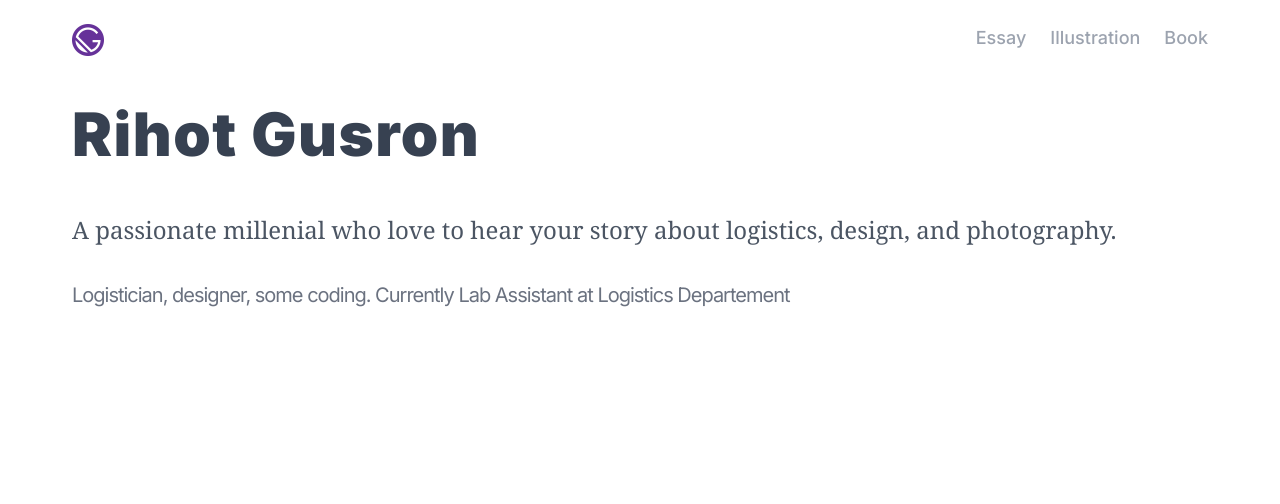
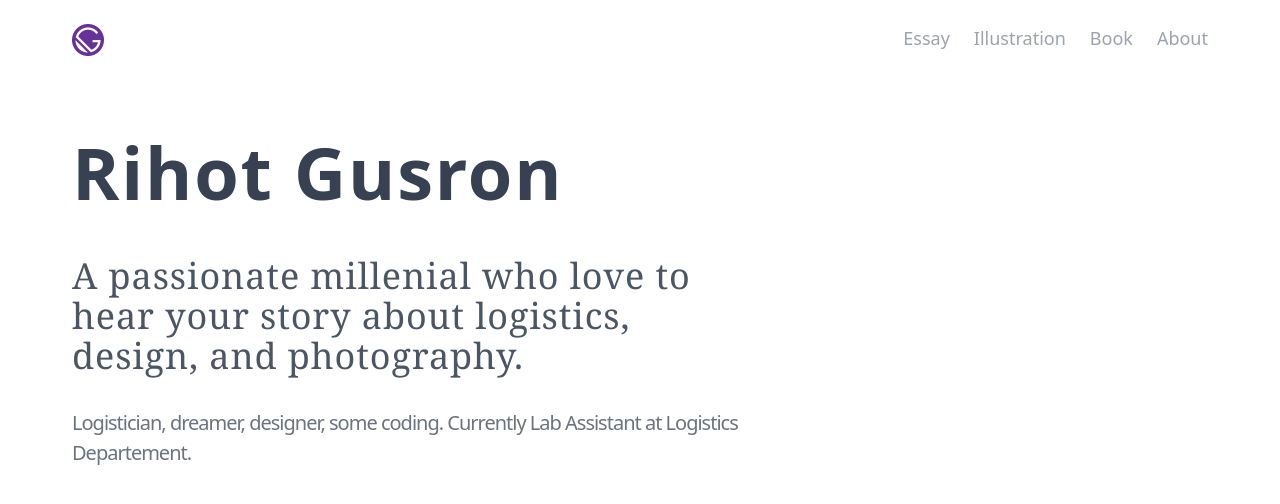
Before and after one commit to iotty/blog-project, a Gatsby site: page / in a window 1280 px wide. Built offline with nearby package versions, Linux system fonts and the light colour scheme; Gatsby itself is replaced by a stand-in of ours.

Commit message:
edit hero

```diff
--- a/src/components/heroHome.js
+++ b/src/components/heroHome.js
@@ -3,10 +3,12 @@ import * as React from 'react'
 const heroHome = ({name, description, slug}) => {
     return (
         <section className='my-4'>
-            <div className='p-4 md:px-16 max-w-screen-xl mx-auto'>
-                <h1 className='mt-15 text-gray-700 text-6xl font-black tracking-wide leading-tighter'>{name}</h1>
-                <h2 className='mt-12 font-medium font-serif text-2xl text-gray-600 tracking-normal leading-normal'>{description}</h2>
-                <p className='mt-8 text-xl text-gray-500 tracking-tighter leading-normal'>{slug}</p>
+            <div className='mt-12 p-4 md:px-16 max-w-screen-xl mx-auto'>
+                <div className='max-w-2xl'>
+                    <h1 className='mt-15 text-gray-700 text-6xl md:text-7xl font-black tracking-wide leading-tighter'>{name}</h1>
+                    <h2 className='mt-12 font-medium font-serif text-2xl md:text-4xl text-gray-600 leading-relaxed tracking-wide'>{description}</h2>
+                    <p className='mt-8 text-xl text-gray-500 tracking-tighter leading-normal'>{slug}</p>
+                </div>
             </div>
         </section>
     )
--- a/src/components/nav.js
+++ b/src/components/nav.js
@@ -8,7 +8,7 @@ const NavBar = () => {
             <nav className='px-4 md:px-16 py-4 max-w-screen-xl mx-auto sm:flex sm:justify-between'>
                 <div className='flex items-center justify-between'>
                     <div>
-                        <img className='w-8 h-8' src={Logo} alt='Logo'></img>
+                        <Link to='/'><img className='w-8 h-8' src={Logo} alt='Logo'></img></Link>
                     </div>
                     <div className='sm:hidden'>
                         <button type='button'>
@@ -22,6 +22,7 @@ const NavBar = () => {
                     <Link className='sm:ml-6' to='/essay'>Essay</Link>
                     <Link className='sm:ml-6' to='/illustration'>Illustration</Link>
                     <Link className='sm:ml-6' to='/book'>Book</Link>
+                    <Link className='sm:ml-6' to='/'>About</Link>
                 </div>
             </nav>
         </header>
--- a/src/pages/index.js
+++ b/src/pages/index.js
@@ -13,7 +13,7 @@ const IndexPage = () => {
       <HeroHome
       name='Rihot Gusron'
       description='A passionate millenial who love to hear your story about logistics, design, and photography.'
-      slug='Logistician, designer, some coding. Currently Lab Assistant at Logistics Departement'
+      slug='Logistician, dreamer, designer, some coding. Currently Lab Assistant at Logistics Departement.'
       />
 
     </div>
--- a/tailwind.config.js
+++ b/tailwind.config.js
@@ -4,7 +4,7 @@ module.exports = {
   theme: {
     extend: {
       fontFamily: {
-        sans : ['Inter', 'ui-sans-serif', 'system-ui', '-apple-system', 'BlinkMacSystemFont', 'Segoe UI', 'Roboto'],
+        sans : ['InterVariable', 'ui-sans-serif', 'system-ui', '-apple-system', 'BlinkMacSystemFont', 'Segoe UI', 'Roboto'],
       },
     },
   },
```
Also changed, not shown: src/components/essaylist.js (added).
